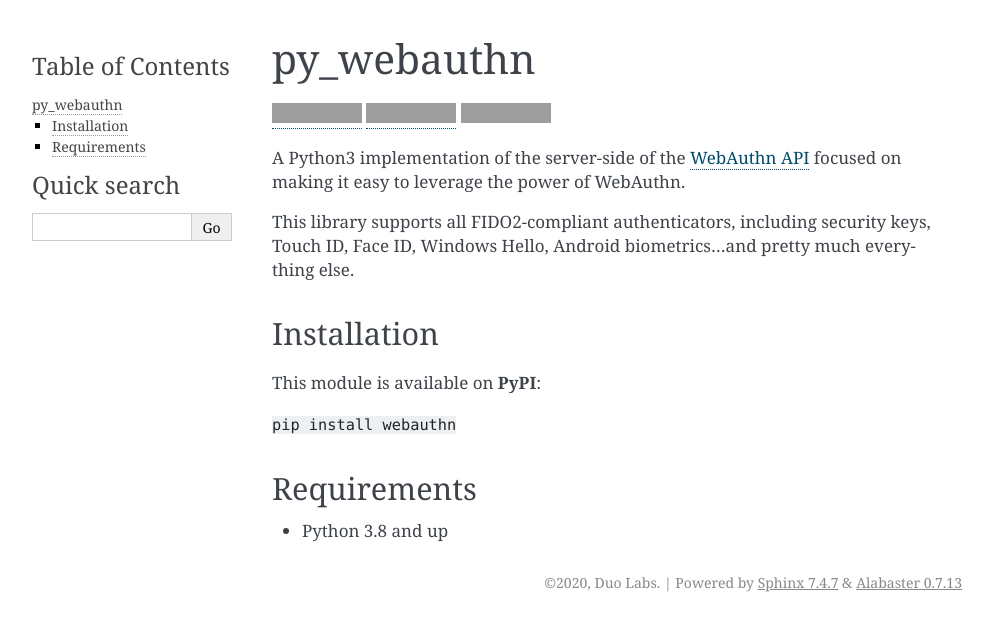
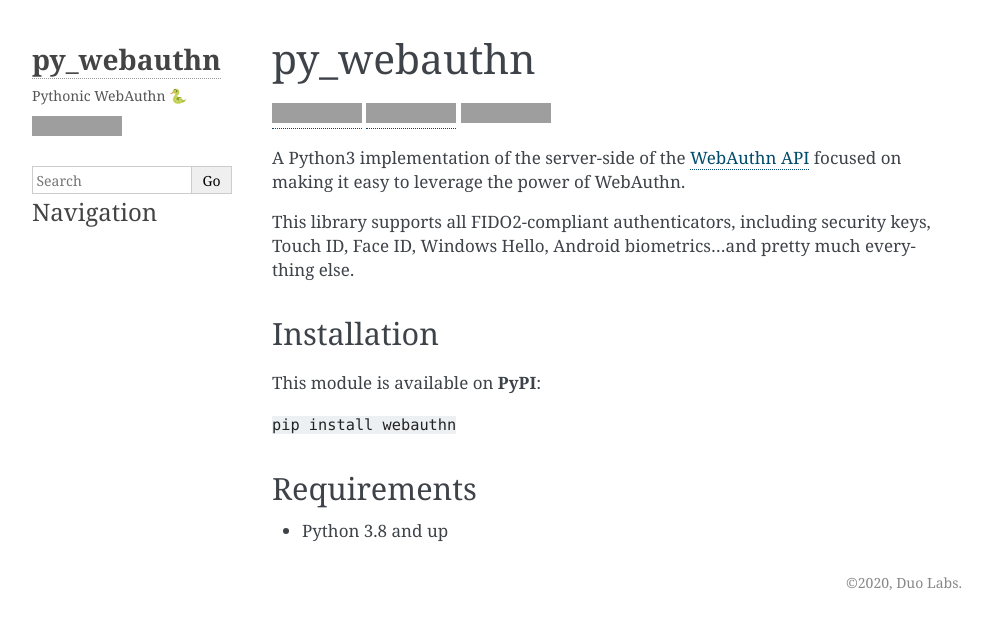
Before and after one commit to duo-labs/py_webauthn, a Sphinx documentation site: the page built from source/index.md, in a window 1280 px wide. Shown: the top 631 px of the page, without its empty margins (148-1141 px from the left). Built offline with Sphinx 7.4.7, drawn with Linux system fonts in a browser that asks for light colours; pages that are not in the unit, such as notebooks, are missing from menus; grey boxes are pictures that could not be loaded.

Commit message:
Configure theme

```diff
--- a/source/conf.py
+++ b/source/conf.py
@@ -26,6 +26,21 @@
 
 html_theme = "alabaster"
 html_static_path = ["_static"]
+html_sidebars = {
+    "**": [
+        "about.html",
+        "searchfield.html",
+        "navigation.html",
+        "relations.html",
+    ]
+}
+html_theme_options = {
+    "github_user": "duo-labs",
+    "github_repo": "py_webauthn",
+    "description": "Pythonic WebAuthn 🐍",
+    "github_button": True,
+    "show_powered_by": False,
+}
 
 # -- Extension Configuration - MyST Parser
 
```
